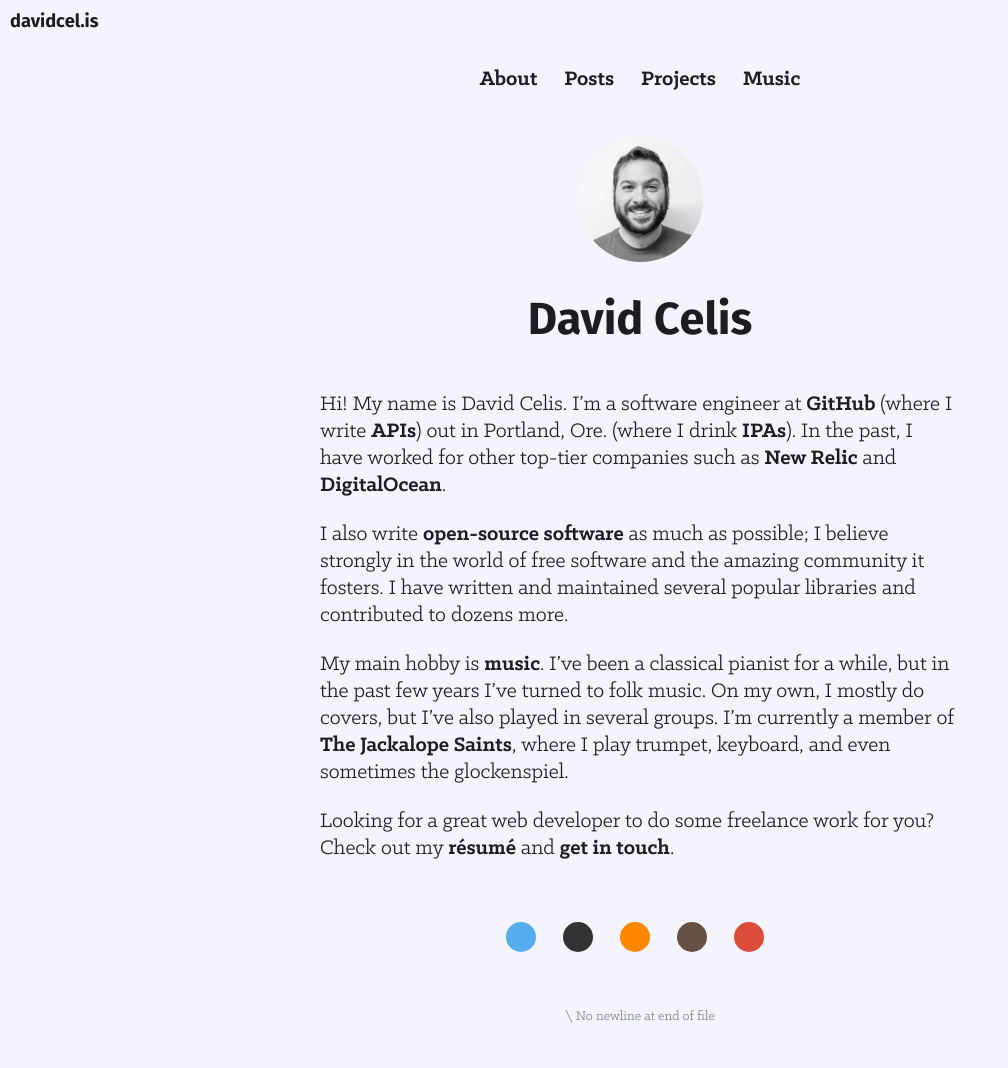
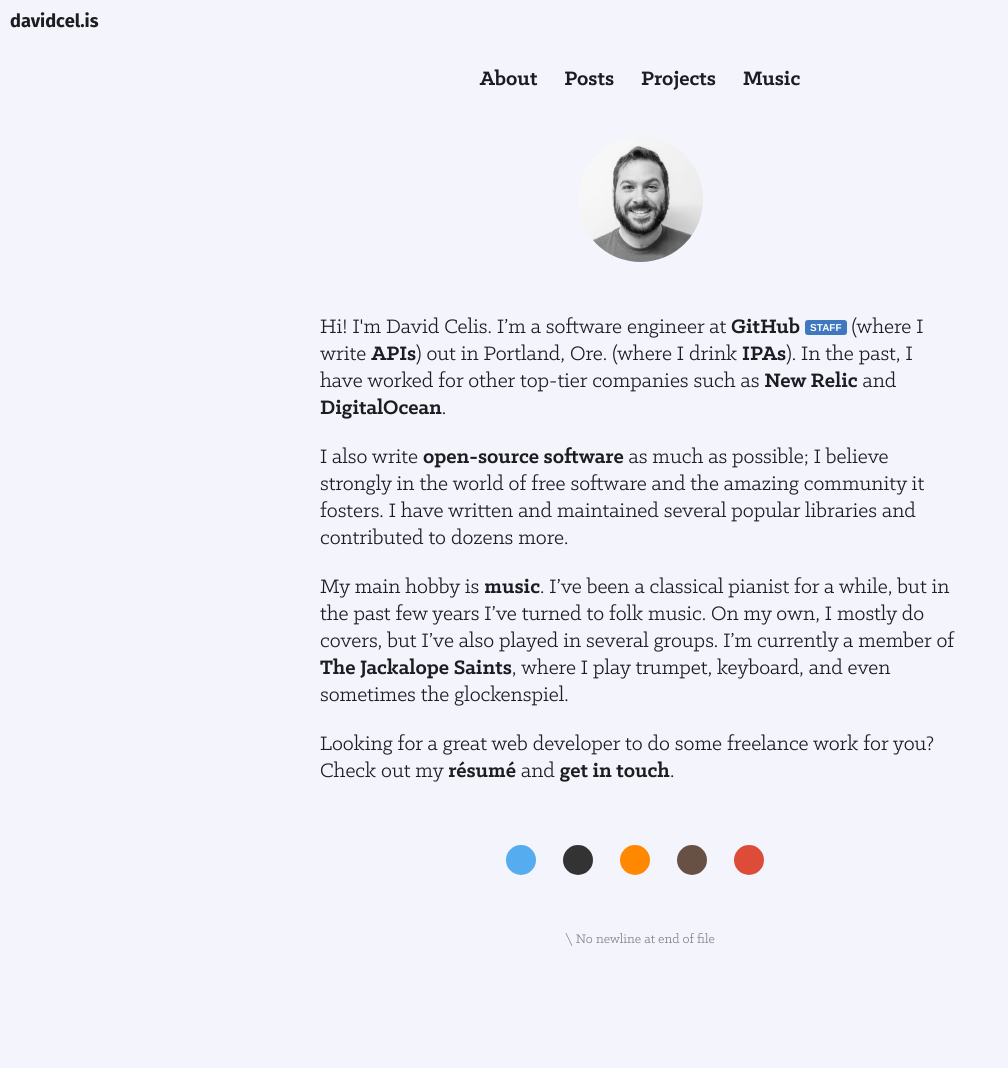
Before and after one commit to davidcelis/davidcelis.github.io, a Jekyll site: the page built from index.html, in a window 1280 px wide. Shown: the whole page, without its empty margins (0-1008 px from the left). Built offline with Jekyll 4.4.1, drawn with Linux system fonts in a browser that asks for light colours; some web fonts are replaced; after the commit the page ends 991 px from its top, so only the background shows below that.

Commit message:
Add super cool STAFF badge
Signed-off-by: David Celis <me@davidcel.is>

```diff
--- a/css/main.scss
+++ b/css/main.scss
@@ -184,6 +184,22 @@
   }
 }
 
+span.staff-badge {
+  background-color: #4078c0;
+  border-bottom-left-radius: 3px;
+  border-bottom-right-radius: 3px;
+  border-top-left-radius: 3px;
+  border-top-right-radius: 3px;
+  color: #ffffff;
+  font-family: Helvetica, arial, nimbussansl, liberationsans, freesans, clean, sans-serif, 'Apple Color Emoji', 'Segoe UI Emoji', 'Segoe UI Symbol';
+  font-size: 10px;
+  font-weight: bold;
+  height: auto;
+  padding: 2px 5px;
+  position: relative;
+  top: -2px;
+}
+
 section.resume {
   a.contact.email { float: left; }
   a.contact.phone { float: right; }
--- /dev/null
+++ b/index.html
@@ -0,0 +1,37 @@
+---
+layout: page
+---
+
+<div class="center">
+  <img class="me" src="/images/me.jpg" />
+</div>
+
+<p>
+  Hi! I'm David Celis. I’m a software engineer at <a href="https://github.com">GitHub</a>
+  <span class="staff-badge">STAFF</span> (where I write
+  <a href="https://developer.github.com/v3/">APIs</a>) out in Portland, Ore.
+  (where I drink <a href="http://www.beeradvocate.com/beer/profile/23066/60750/">IPAs</a>).
+  In the past, I have worked for other top-tier companies such as
+  <a href="http://www.newrelic.com">New Relic</a> and
+  <a href="http://www.digitalocean.com">DigitalOcean</a>.
+</p>
+
+<p>
+  I also write <a href="/projects/">open-source software</a> as much as possible; I believe
+  strongly in the world of free software and the amazing community it fosters. I have written
+  and maintained several popular libraries and contributed to dozens more.
+</p>
+
+<p>
+  My main hobby is <a href="/music/">music</a>. I’ve been a classical pianist for a while, but
+  in the past few years I’ve turned to folk music. On my own, I mostly do covers, but I’ve also
+  played in several groups. I’m currently a member of
+  <a href="http://www.jackalopesaints.com">The Jackalope Saints</a>, where I play trumpet,
+  keyboard, and even sometimes the glockenspiel.
+</p>
+
+<p>
+  Looking for a great web developer to do some freelance work for you? Check out my
+  <a href="/resume/">résumé</a> and
+  <a href="&#109;&#097;&#105;&#108;&#116;&#111;:&#109;&#101;&#064;&#100;&#097;&#118;&#105;&#100;&#099;&#101;&#108;&#046;&#105;&#115;">get in touch</a>.
+</p>
--- a/index.md
+++ /dev/null
@@ -1,15 +0,0 @@
----
-layout: page
----
-
-<div class="center"><img class="me" src="/images/me.jpg" /></div>
-
-# David Celis
-
-Hi! My name is David Celis. I'm a software engineer at [GitHub](https://github.com) (where I write [APIs](https://developer.github.com/v3/)) out in Portland, Ore. (where I drink [IPAs](http://www.beeradvocate.com/beer/profile/23066/60750/)). In the past, I have worked for other top-tier companies such as [New Relic](http://www.newrelic.com) and [DigitalOcean](http://www.digitalocean.com).
-
-I also write [open-source software](/projects/) as much as possible; I believe strongly in the world of free software and the amazing community it fosters. I have written and maintained several popular libraries and contributed to dozens more.
-
-My main hobby is [music](/music/). I've been a classical pianist for a while, but in the past few years I've turned to folk music. On my own, I mostly do covers, but I've also played in several groups. I'm currently a member of [The Jackalope Saints](http://www.jackalopesaints.com), where I play trumpet, keyboard, and even sometimes the glockenspiel.
-
-Looking for a great web developer to do some freelance work for you? Check out my [résumé](/resume/) and [get in touch](mailto:me@davidcel.is).
```
Also changed, not shown: about.md (deleted, +0 -14 lines).
